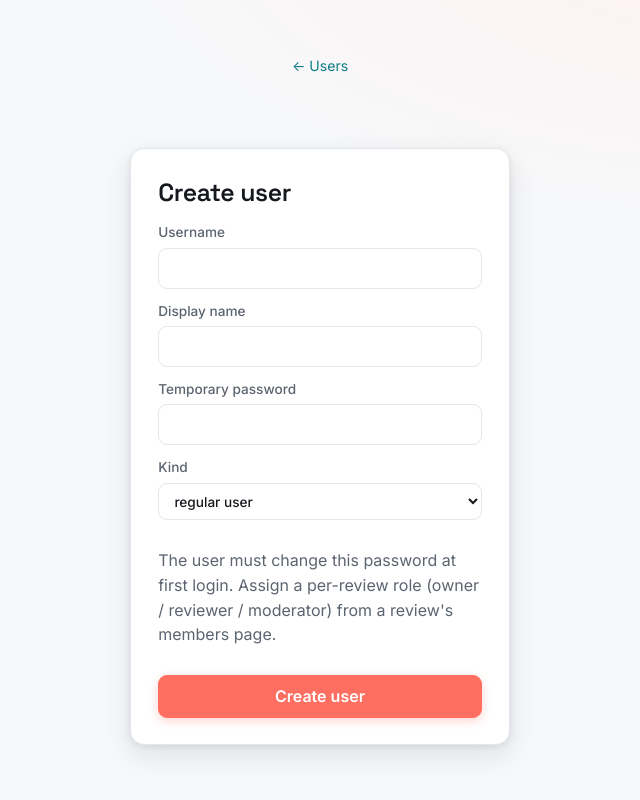
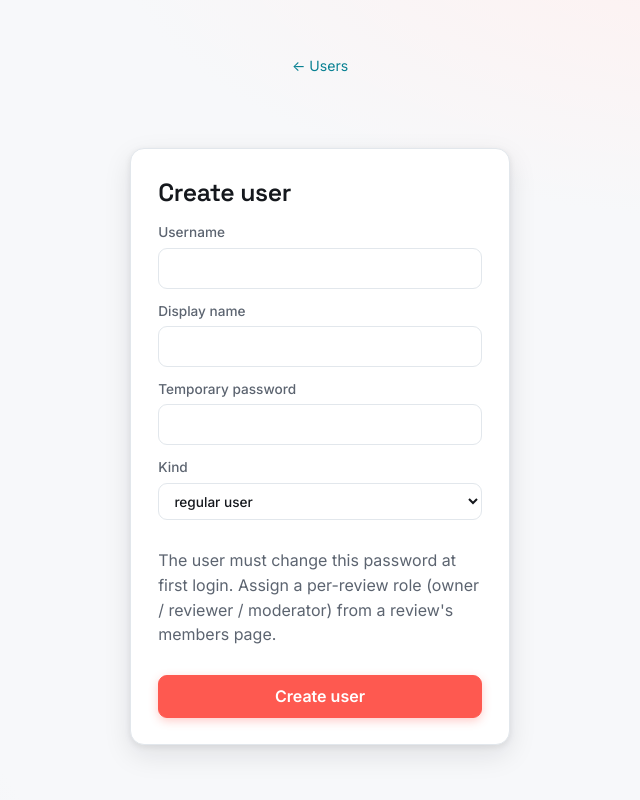
Before and after one commit to tech-ALUM/maluS, a Python web app: template src/malus/web/templates/admin_user_new.html in a window 1280 px wide. Shown: the whole page, without its empty margins (320-960 px from the left). Run offline with Jinja, Linux system fonts and the light colour scheme; the template is opened without the code that fills it, so the values that code supplies are empty.

Commit message:
feat(web): accent tokens follow the new ALUM logo
The 2026-08 logo is not painted in the tokens locked since v1.9: its
coral is #FE5950 and its teal #088092. Alberto's decision is that the
interface follows the logo, so --coral/--teal and their -dark/-soft
variants move. The variants keep the role they had: -dark the same
relative darkening, -soft the same near-white weight with the new hue.

--rev-0 and --rev-1 were copies of the old brand pair and move with it,
or a reviewer chip and a button would sit side by side in two barely
different corals. --rev-2..7 and stored per-user colours are untouched.

Co-Authored-By: Claude Opus 5 <noreply@anthropic.com>

```diff
--- a/src/malus/web/static/app.css
+++ b/src/malus/web/static/app.css
@@ -14,13 +14,13 @@
 @font-face { font-family: "JetBrains Mono"; font-style: normal; font-weight: 500; font-display: swap; src: url("/static/fonts/jetbrains-mono-500.woff2") format("woff2"); unicode-range: U+0000-00FF, U+0131, U+0152-0153, U+02BB-02BC, U+02C6, U+02DA, U+02DC, U+0304, U+0308, U+0329, U+2000-206F, U+20AC, U+2122, U+2191, U+2193, U+2212, U+2215, U+FEFF, U+FFFD; }
 
 :root {
-  /* brand (locked) */
-  --coral: #ff6f61;
-  --coral-dark: #e2564a;
-  --coral-soft: #fff1ef;
-  --teal: #0e7c86;
-  --teal-dark: #0a636b;
-  --teal-soft: #e6f2f3;
+  /* brand (locked) — accents follow the 2026-08 ALUM logo, docs/brand/alum-logo.png */
+  --coral: #fe5950;
+  --coral-dark: #df463e;
+  --coral-soft: #fff0ef;
+  --teal: #088092;
+  --teal-dark: #056675;
+  --teal-soft: #e6f1f3;
   --ink: #15181d;
   --paper: #f7f8fa;
   --card: #ffffff;
@@ -40,8 +40,8 @@
   --shadow-lift: 0 2px 6px rgba(21, 24, 29, .08), 0 10px 28px rgba(21, 24, 29, .10);
   --speed: 150ms;
   /* deterministic reviewer palette (shared table ⇄ viewer, v2) */
-  --rev-0: #0e7c86;
-  --rev-1: #ff6f61;
+  --rev-0: #088092;
+  --rev-1: #fe5950;
   --rev-2: #7a5cc4;
   --rev-3: #2f6fde;
   --rev-4: #2e8b57;
@@ -87,7 +87,7 @@ h2 { font-family: var(--display); font-weight: 600; font-size: 1.12rem; letter-s
   transition: background var(--speed), color var(--speed), transform var(--speed);
 }
 .nav-link:hover { background: rgba(255, 255, 255, .07); color: #fff; text-decoration: none; }
-.nav-link.active { background-color: var(--coral); color: #fff; font-weight: 600; box-shadow: 0 3px 10px rgba(255, 111, 97, .35); }
+.nav-link.active { background-color: var(--coral); color: #fff; font-weight: 600; box-shadow: 0 3px 10px rgba(254, 89, 80, .35); }
 .sidebar-foot { border-top: 1px solid rgba(255, 255, 255, .1); padding: .8rem .55rem .2rem; font-size: .85rem; }
 .sidebar-foot .who { display: block; color: #cfd2d8; margin-bottom: .3rem; }
 .who-admin { font-family: var(--mono); font-size: .64rem; text-transform: uppercase; letter-spacing: .5px; background: var(--teal); color: #fff; border-radius: 4px; padding: .06rem .3rem; vertical-align: middle; }
@@ -131,7 +131,7 @@ button { font: inherit; cursor: pointer; border: 1px solid var(--line); backgrou
 button:hover { border-color: var(--teal); box-shadow: var(--shadow); }
 button:active { transform: translateY(1px); }
 button:focus-visible, a:focus-visible { outline: 2px solid var(--teal); outline-offset: 2px; }
-button.primary { background: var(--coral); border-color: var(--coral); color: #fff; font-weight: 600; box-shadow: 0 3px 10px rgba(255, 111, 97, .3); }
+button.primary { background: var(--coral); border-color: var(--coral); color: #fff; font-weight: 600; box-shadow: 0 3px 10px rgba(254, 89, 80, .3); }
 button.primary:hover { background: var(--coral-dark); border-color: var(--coral-dark); }
 button.secondary { background: #fff; color: var(--teal); border-color: var(--teal); }
 button.secondary:hover { background: var(--teal-soft); }
```
Also changed, not shown: docs/brand/legacy/alum-lockup-light.svg (renamed from src/malus/web/static/alum-lockup-light.svg), docs/brand/legacy/alum-mark.svg (renamed from src/malus/web/static/alum-mark.svg), docs/brand/legacy/icon.svg (renamed from src/malus/web/static/icon.svg).
